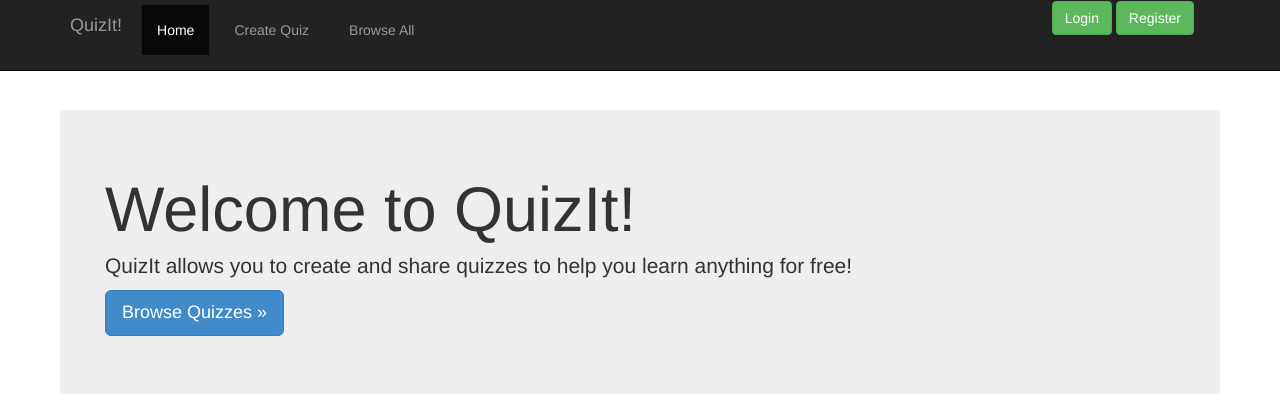
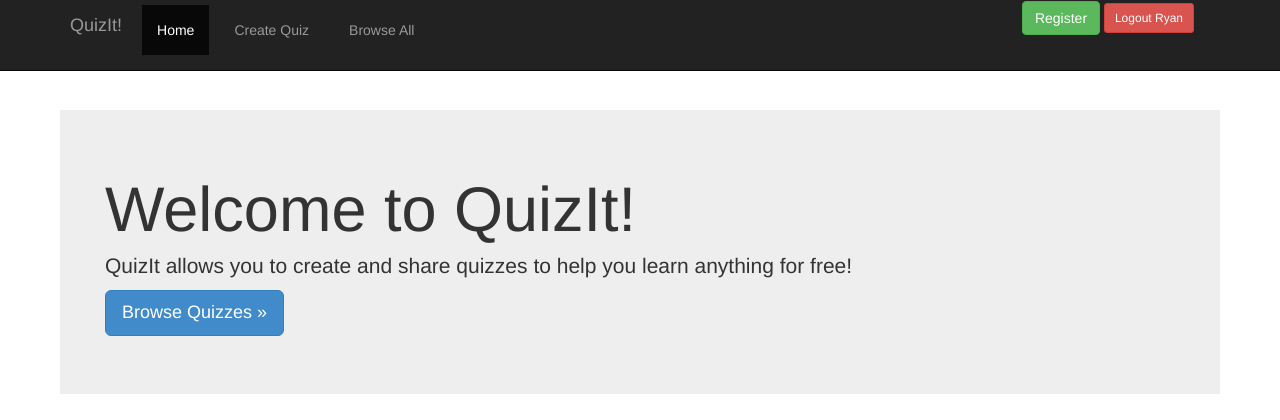
Before and after one commit to smcgillen/quiz, a Rails app: page / in a window 1280 px wide. Shown: the top 420 px of the page. Run offline with Rails 7, Linux system fonts and the light colour scheme; a user stored in the database is signed in; style sheets or scripts are compiled from the project's sources; parts of the project's set-up code (start-up, migrations or seed data) failed here and were passed over; some libraries are stand-ins or nearby versions.

Commit message:
logout button with username

```diff
--- a/app/helpers/application_helper.rb
+++ b/app/helpers/application_helper.rb
@@ -1,2 +1,9 @@
 module ApplicationHelper
+  def login_nav
+    if @auth.present?
+      link_to("Logout #{@auth.username}", logout_path, :method => :get, :class => 'btn btn-danger btn-sm')
+    else
+      link_to('Login', login_path, :class => 'btn btn-success btn-sm')
+    end
+  end
 end
--- a/app/views/layouts/_header.html.erb
+++ b/app/views/layouts/_header.html.erb
@@ -16,8 +16,9 @@
           </ul>
           <div class="navbar pull-right">
             <ul>
-            <a href="/login"><button class="btn btn-success">Login</button></a>
+            <!-- <a href="/login"><button class="btn btn-success">Login</button></a> -->
             <a href="/users/new"><button class="btn btn-success">Register</button></a>
+            <span id="loginname"><%= login_nav %></span>
           </div>
         </div><!--/.navbar-collapse -->
       </div>
```
